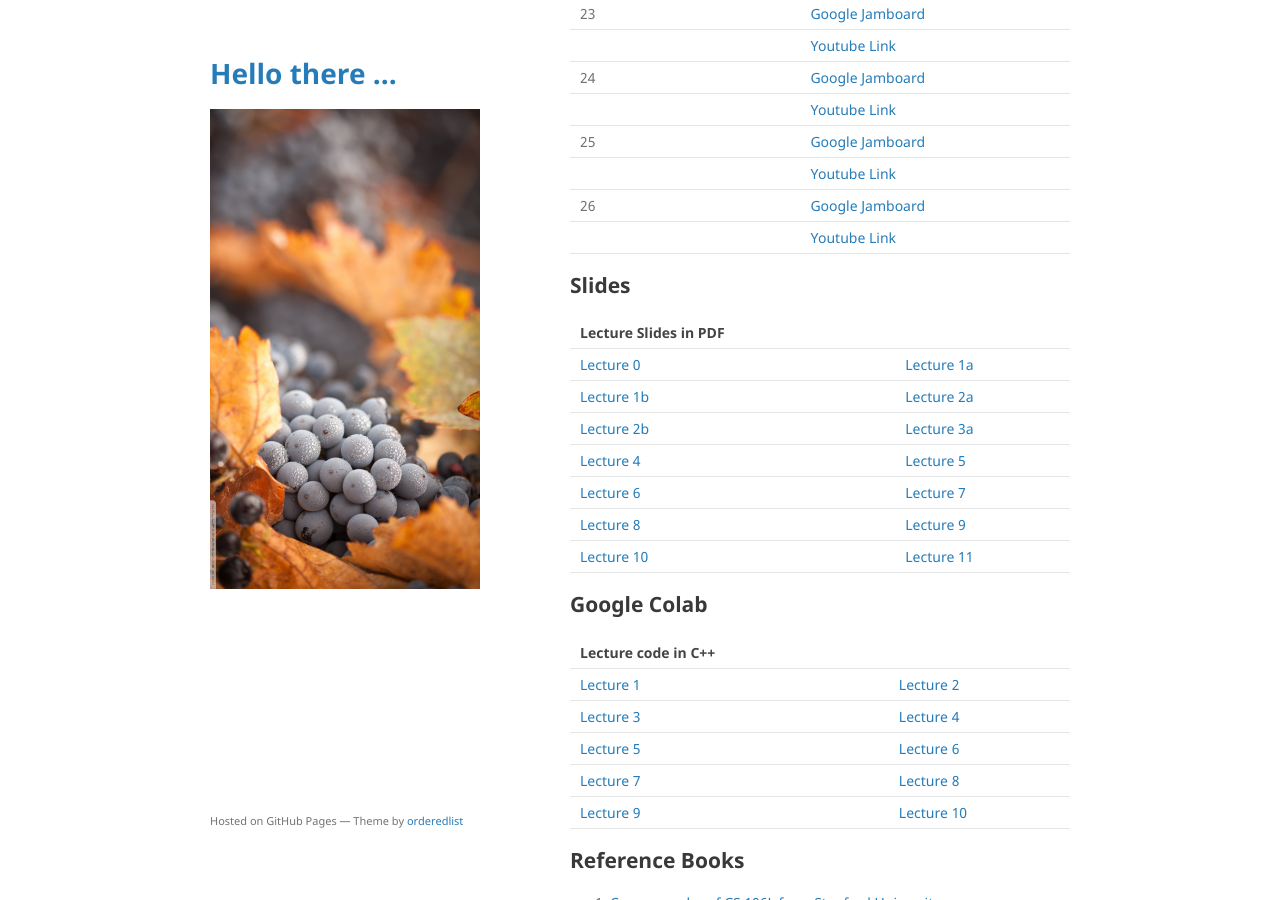
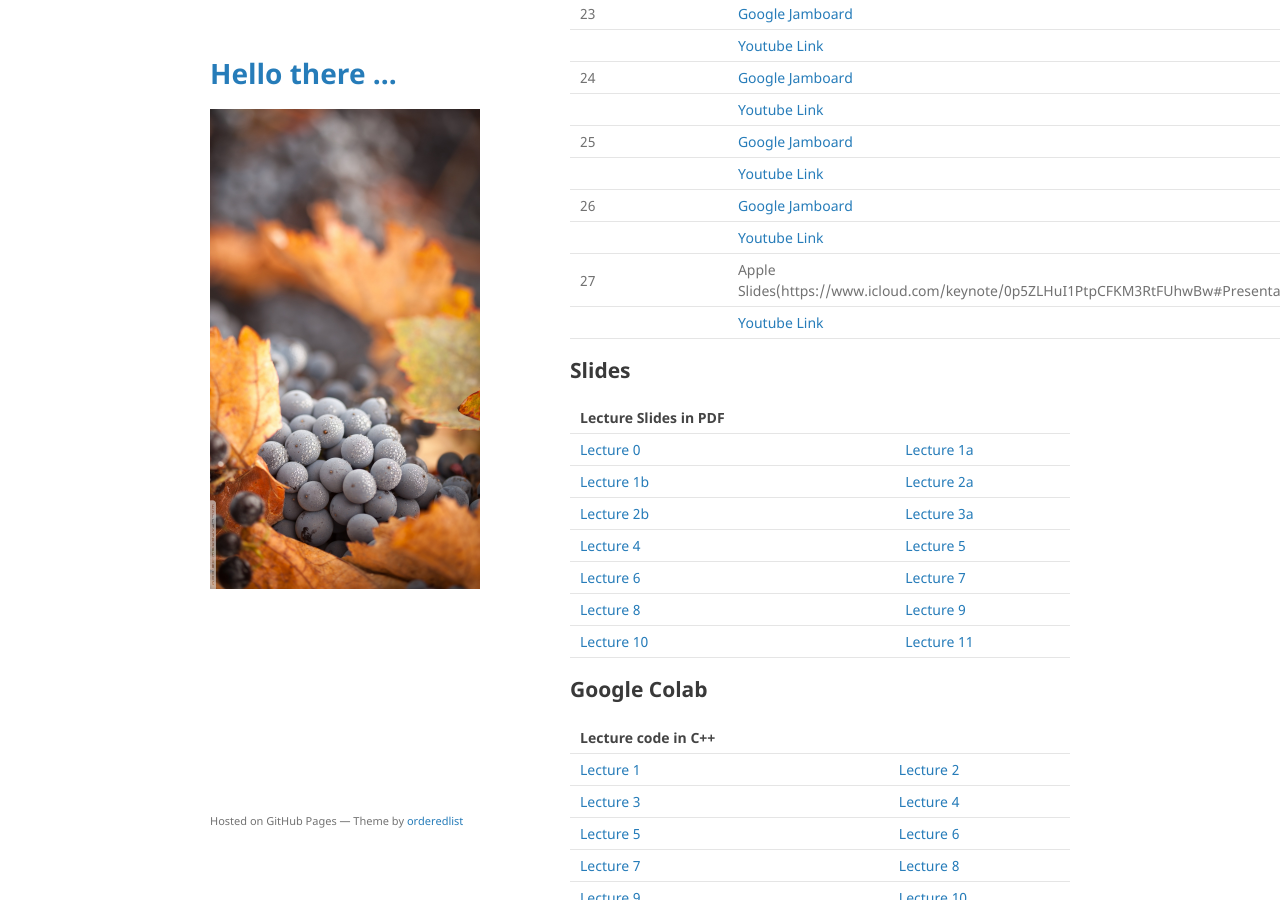
Before and after one commit to mohammadmotiurrahman/mohammadmotiurrahman.github.io, a Jekyll site: the page built from cse203_1/index.md, in a window 1280 px wide and 900 px high, scrolled down 4077 px. Built offline with Jekyll 4.4.1, drawn with Linux system fonts in a browser that asks for light colours; our own code applies the rules of GitHub Pages for plain Markdown files.

Commit message:
Update index.md

```diff
--- a/cse203_1/index.md
+++ b/cse203_1/index.md
@@ -135,6 +135,9 @@
 |         |              | [Youtube Link](https://youtu.be/Wj2HGXTIvNE)                                                                   |
 | 26      |              | [Google Jamboard]() |
 |         |              | [Youtube Link](https://youtu.be/asZjKROEIdc)                                                                   |
+| 27      |              | Apple Slides(https://www.icloud.com/keynote/0p5ZLHuI1PtpCFKM3RtFUhwBw#Presentation_6) |
+|         |              | [Youtube Link](https://youtu.be/Sxr-EiTKCWw)                                                                   |
+
 
 
 
```
